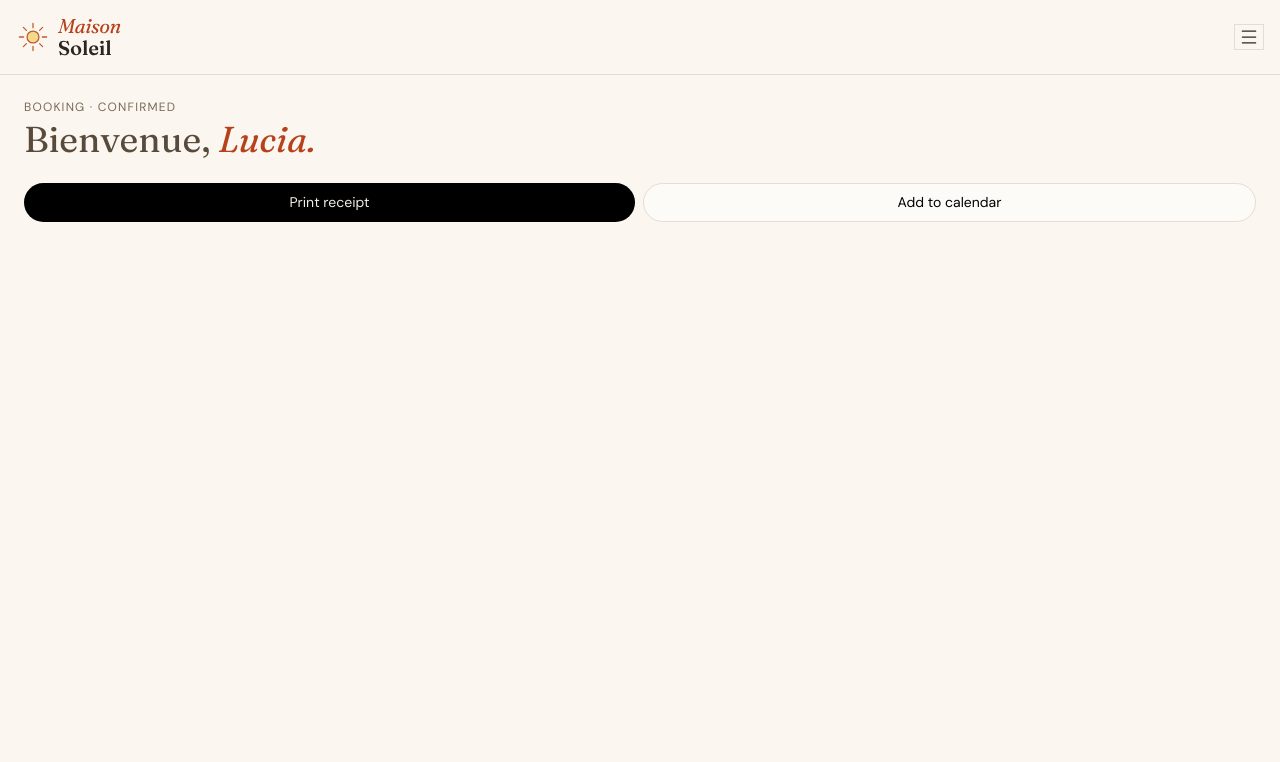
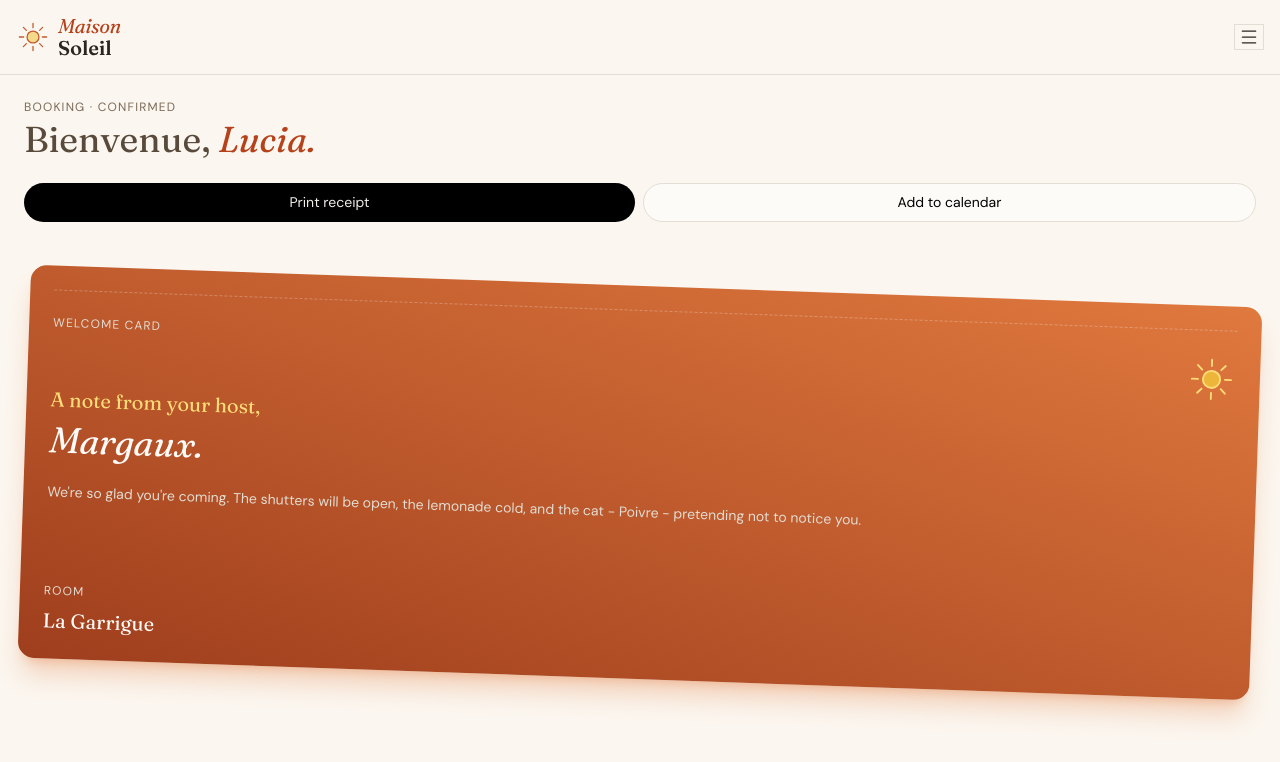
Before and after one commit to molinax18/fm-hotel-booking-confirmation, a React (Vite) app: page / in a window 1280 px wide. Shown: the top 762 px of the page. Built offline with nearby package versions, Linux system fonts and the light colour scheme; a web font is replaced by a local one.

Commit message:
feat: new WelcomeCard component

```diff
--- a/src/App.tsx
+++ b/src/App.tsx
@@ -1,12 +1,16 @@
 import MobileHeader from "./components/MobileHeader";
+import WelcomeCard from "./components/WelcomeCard";
 import WelcomeSection from "./components/WelcomeSection";
 
 export default function App() {
   return (
     <>
       <MobileHeader />
-      <main className="p-6">
+      <main className="flex flex-col gap-y-16 p-6">
         <WelcomeSection />
+        <section>
+          <WelcomeCard className="rotate-2 shadow-xl shadow-terracotta-400/30" />
+        </section>
       </main>
     </>
   );
--- /dev/null
+++ b/src/components/WelcomeCard.tsx
@@ -0,0 +1,34 @@
+import sun from "@/assets/icon-sun.svg";
+import type { ComponentPropsWithoutRef } from "react";
+
+export default function WelcomeCard({
+  className,
+  ...props
+}: ComponentPropsWithoutRef<"div">) {
+  return (
+    <article
+      className={`flex flex-col gap-y-4 p-6 rounded-2xl bg-linear-to-bl from-terracotta-400 to-terracotta-700 text-neutral-400 ${className ?? ""}`}
+      {...props}
+    >
+      <header className="flex justify-between pt-6 border-t border-dashed border-white/25">
+        <span className="uppercase tracking-widest text-xs">Welcome card</span>
+        <img src={sun} alt="" aria-hidden="true" />
+      </header>
+
+      <h2 className="font-fraunces text-xl text-sun-200 leading-10">
+        A note from your host, <br />
+        <span className="text-neutral-50 text-4xl italic">Margaux.</span>
+      </h2>
+
+      <p>
+        We're so glad you're coming. The shutters will be open, the lemonade
+        cold, and the cat - Poivre - pretending not to notice you.
+      </p>
+
+      <footer className="flex flex-col gap-y-2 mt-16">
+        <span className="uppercase tracking-widest text-xs">Room</span>
+        <h3 className="font-fraunces text-xl text-neutral-50">La Garrigue</h3>
+      </footer>
+    </article>
+  );
+}
```
